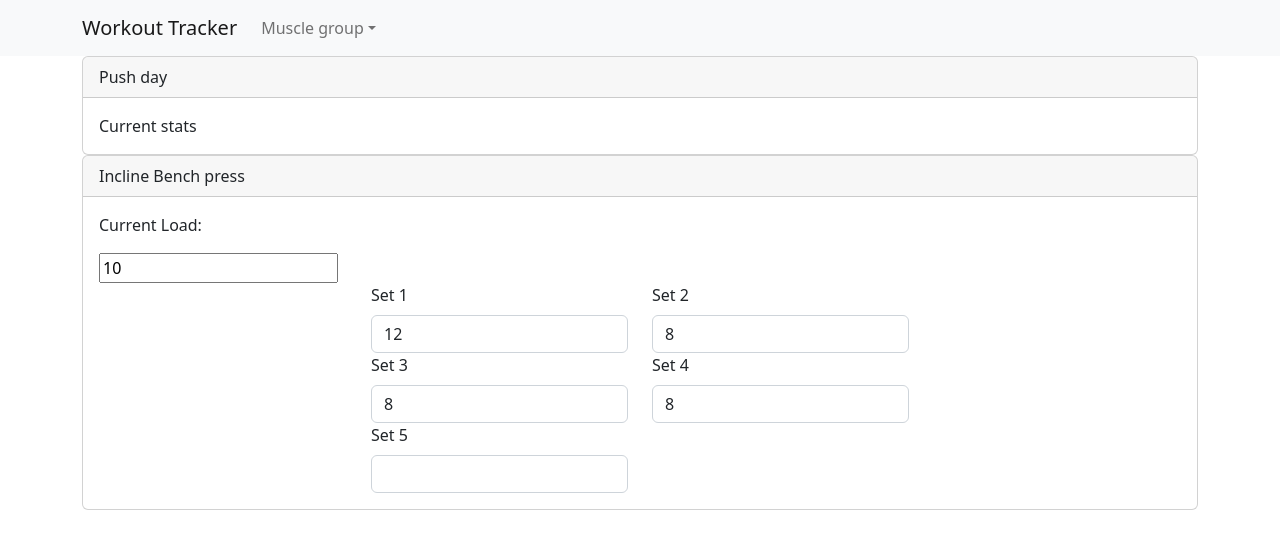
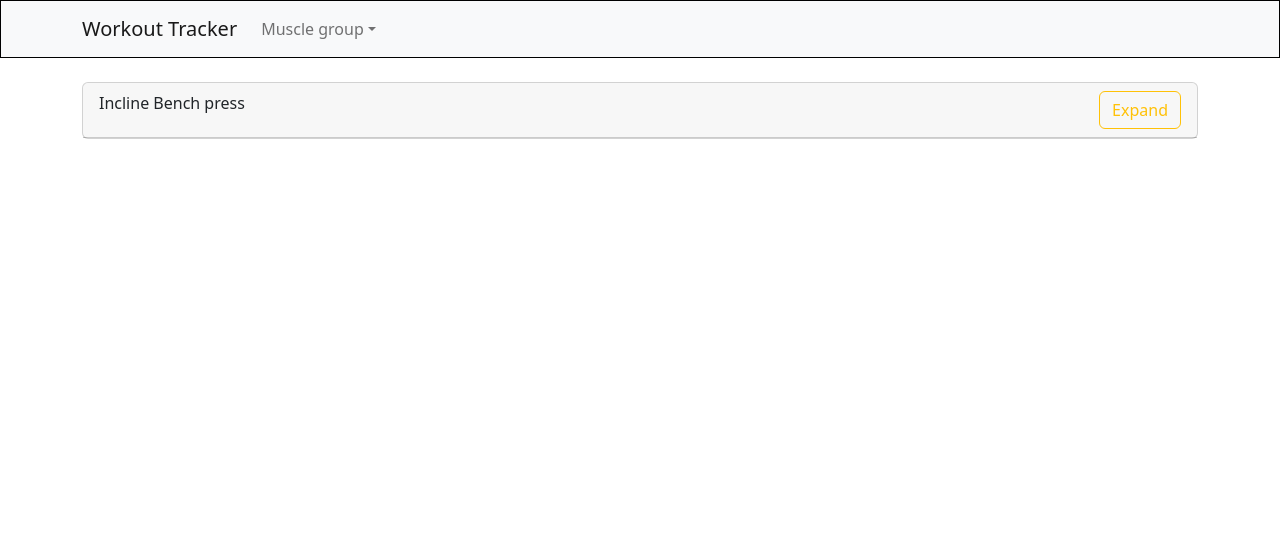
Before and after one commit to AthulPM97/Workout-tracker, a React (Create React App) app: page /push-day in a window 1280 px wide. Shown: the top 548 px of the page. Built offline with nearby package versions, Linux system fonts and the light colour scheme.

Commit message:
Implemented routing

```diff
--- a/package.json
+++ b/package.json
@@ -10,6 +10,7 @@
     "react": "^18.0.0",
     "react-bootstrap": "^2.7.1",
     "react-dom": "^18.0.0",
+    "react-router-dom": "^5.3.4",
     "react-scripts": "^5.0.1",
     "web-vitals": "^0.2.4"
   },
--- a/src/App.js
+++ b/src/App.js
@@ -1,13 +1,21 @@
-import Day from "./components/Exercise/Day";
+import { Route, Switch } from "react-router-dom";
+import PushDay from "./components/PushDay/PushDay";
 import NavigationBar from "./components/UI/NavigationBar";
 import HomePage from "./pages/HomePage";
 
 function App() {
   return (
     <div>
-      <NavigationBar/>
-      <HomePage/>
-      <Day />
+      <NavigationBar />
+      <br/>
+      <Switch>
+        <Route path="/" exact>
+          <HomePage />
+        </Route>
+        <Route path="/push-day">
+          <PushDay />
+        </Route>
+      </Switch>
     </div>
   );
 }
--- a/src/components/Exercise/ExerciseCard.js
+++ b/src/components/Exercise/ExerciseCard.js
@@ -1,19 +1,36 @@
-import { Card } from "react-bootstrap";
+import { useState } from "react";
+import { Button, Card } from "react-bootstrap";
 import Sets from "./Sets";
 
 const ExerciseCard = (props) => {
-    return(
+  const [showGroup, setShowGroup] = useState(false);
+
+  //handlers
+  const showCardHandler = () => {
+    setShowGroup((prev) => !prev);
+  };
+
+  return (
     <Card>
       <Card.Header>
         {props.data.name}
+        <Button
+          variant="outline-warning"
+          style={{ float: "right" }}
+          onClick={showCardHandler}
+        >
+          Expand
+        </Button>
       </Card.Header>
+      {showGroup && (
         <Card.Body>
           <p>Current Load: </p>
           <input type="number" value={props.data.currentLoad} />
           <Sets sets={props.data.sets} />
         </Card.Body>
+      )}
     </Card>
-    )
-}
+  );
+};
 
 export default ExerciseCard;
--- a/src/components/Exercise/Sets.css
+++ /dev/null
@@ -1,3 +0,0 @@
-.set-box {
-    display: flex;
-}
--- /dev/null
+++ b/src/components/PushDay/PushDay.js
@@ -0,0 +1,9 @@
+import Day from "../Exercise/Day";
+
+const PushDay = () => {
+    return(
+        <Day/>
+    )
+};
+
+export default PushDay;
--- a/src/components/UI/NavigationBar.js
+++ b/src/components/UI/NavigationBar.js
@@ -2,7 +2,7 @@ import { Container, Nav, Navbar, NavDropdown } from "react-bootstrap";
 
 const NavigationBar = () => {
   return (
-    <Navbar bg="light">
+    <Navbar bg="light" style={{border:'1px solid black'}}>
       <Container>
         <Navbar.Brand href="/">Workout Tracker</Navbar.Brand>
         <Navbar.Toggle aria-controls="basic-navbar-nav" />
--- a/src/index.js
+++ b/src/index.js
@@ -6,6 +6,7 @@ import App from './App';
 // react bootstrap configuration
 import "../node_modules/react-bootstrap/dist/react-bootstrap.min";
 import "bootstrap/dist/css/bootstrap.css";
+import { BrowserRouter } from 'react-router-dom';
 
 const root = ReactDOM.createRoot(document.getElementById('root'));
-root.render(<App />);
+root.render(<BrowserRouter><App /></BrowserRouter>);
```
Also changed, not shown: 1 other file (tests, documents, lock files or other folders). Lines whose indentation alone changed are shown as unchanged.
